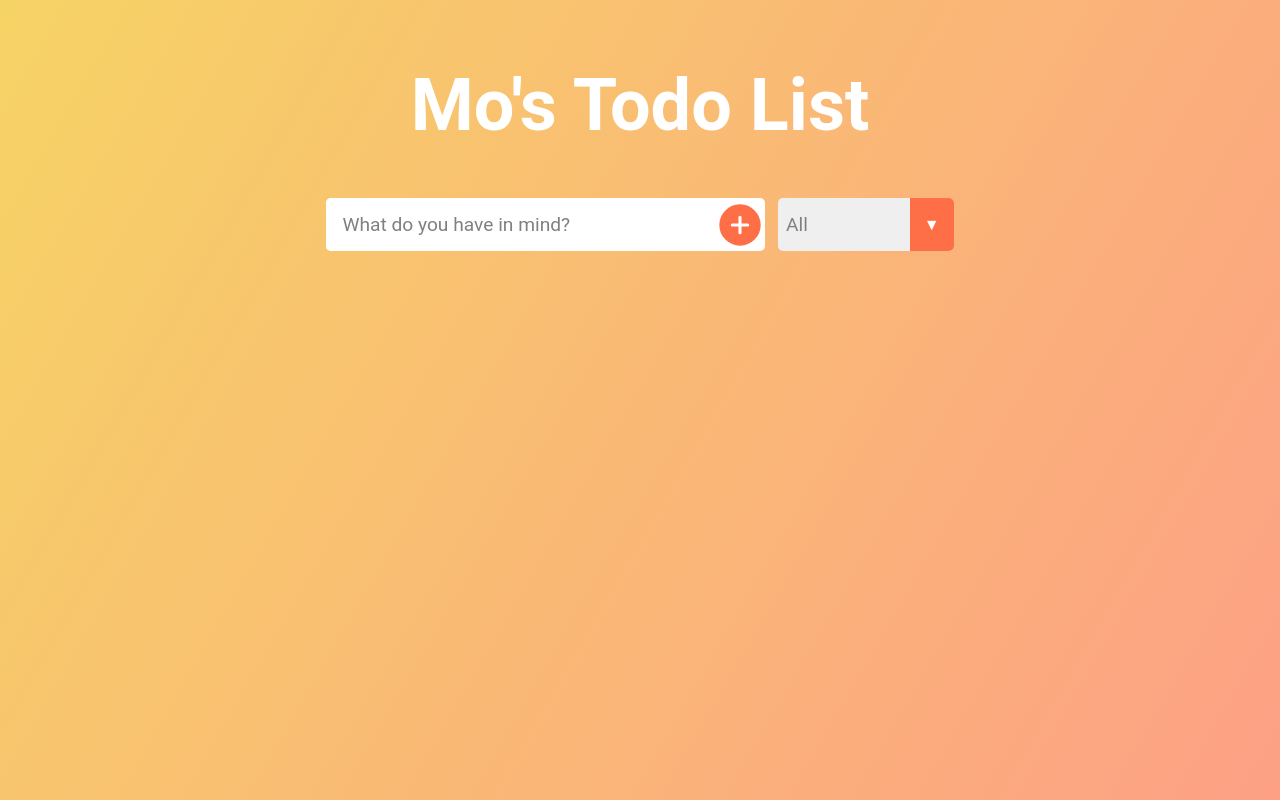
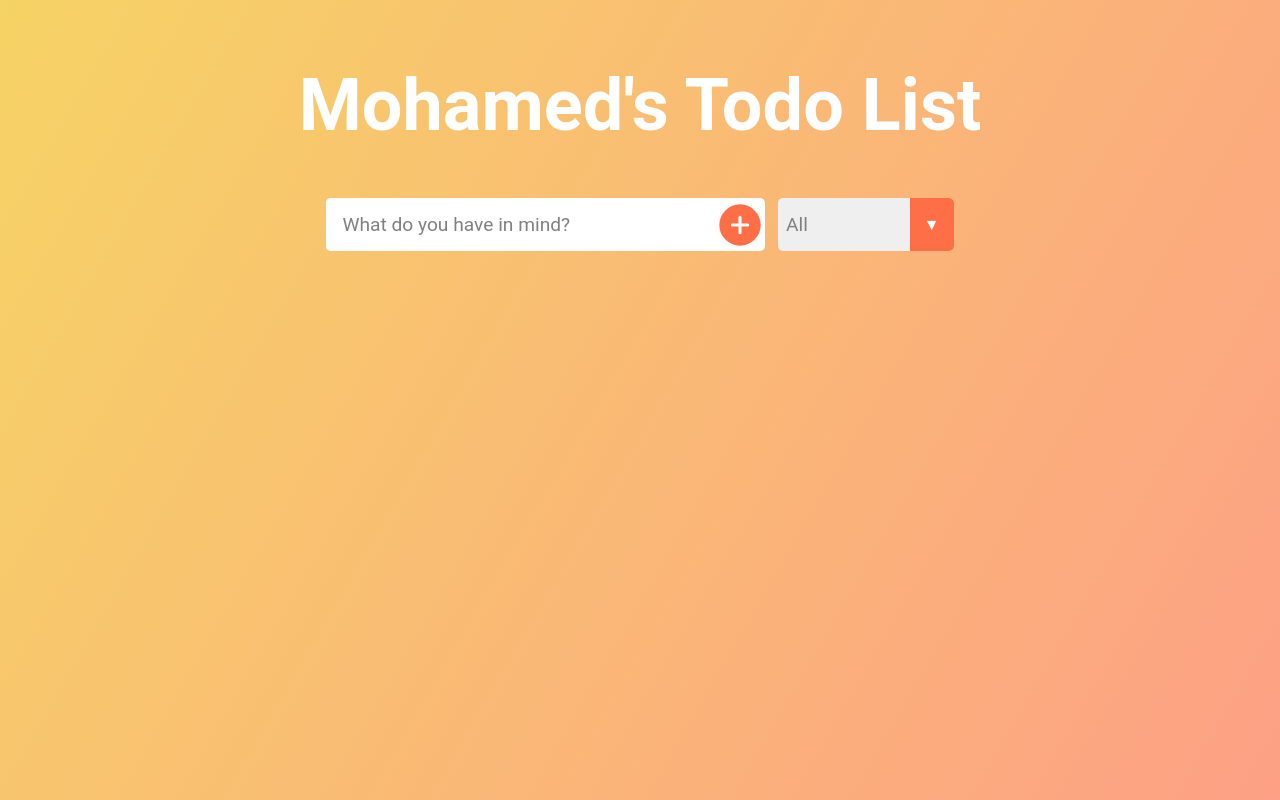
Before and after one commit to Mabubakr2001/Simple-todo-list, a plain HTML site: page index.html in a window 1280 px wide. Drawn offline with Linux system fonts and the light colour scheme.

Commit message:
Updated the intro

```diff
--- a/index.html
+++ b/index.html
@@ -9,7 +9,7 @@
     <title>Todo-list</title>
   </head>
   <body>
-    <h1 class="intro">mo's todo list</h1>
+    <h1 class="intro">mohamed's todo list</h1>
     <div class="todo-manipulate">
       <div class="add-todo">
         <input
```
